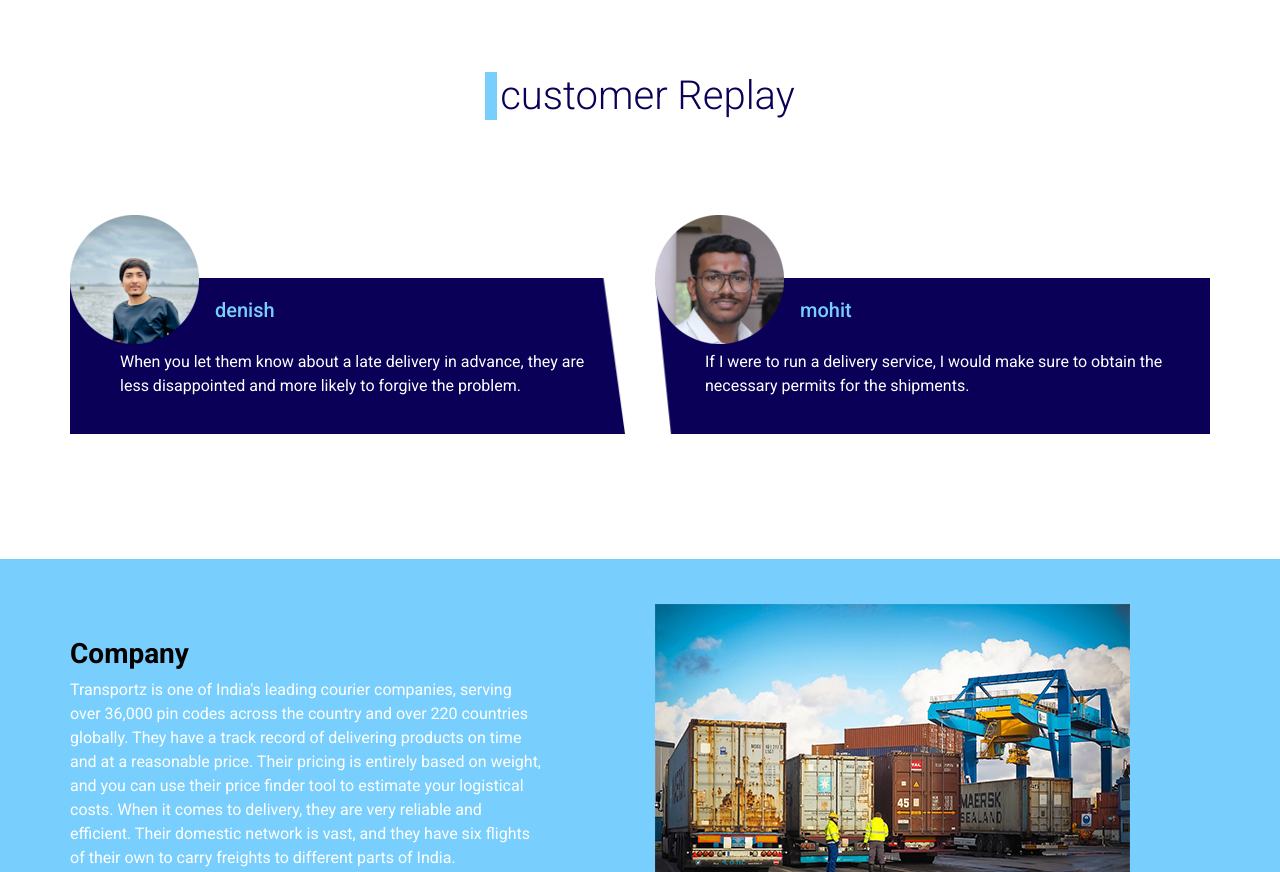
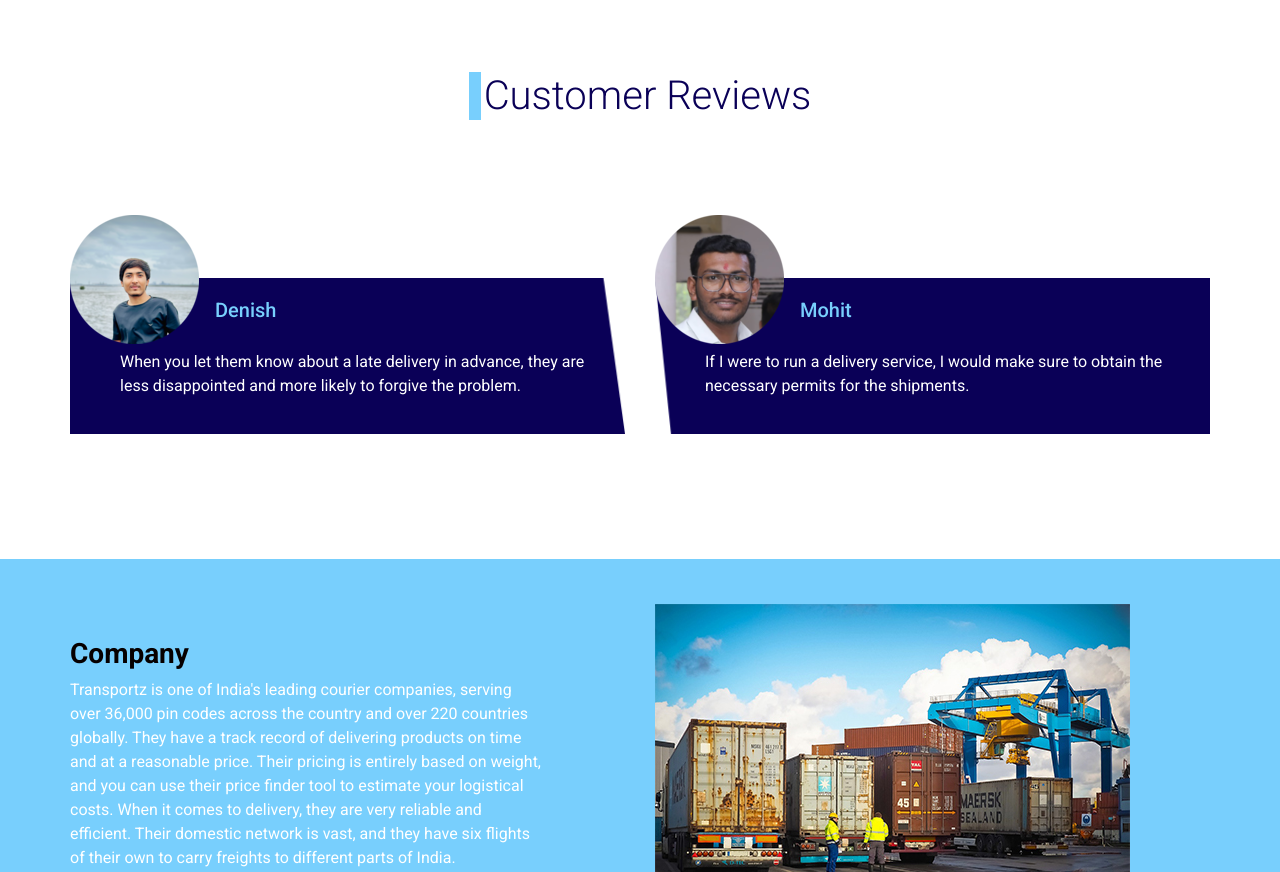
Before and after one commit to yvkukadiya1/Transportz.github.io, a plain HTML site: page index.html in a window 1280 px wide. Shown: the part 2554-3426 px from the top of the page. Drawn offline with nearby package versions, Linux system fonts and the light colour scheme; some packages are replaced by stand-ins of ours.

Commit message:
Update index.html

```diff
--- a/index.html
+++ b/index.html
@@ -398,7 +398,7 @@
   <section class="client_section layout_padding">
     <div class="d-flex justify-content-center">
       <h2 class="heading_style">
-        customer Replay
+        Customer Reviews
       </h2>
     </div>
     <div id="carouselExampleIndicator" class="carousel slide" data-ride="carousel">
@@ -413,7 +413,7 @@
                   </div>
                   <div class="client_detail">
                     <h5>
-                      denish
+                      Denish
                     </h5>
                     <p>
                       When you let them know about a late delivery in advance, they are less disappointed and more likely to forgive the problem.
@@ -428,7 +428,7 @@
                   </div>
                   <div class="client_detail">
                     <h5>
-                      mohit
+                      Mohit
                     </h5>
                     <p>
                       If I were to run a delivery service, I would make sure to obtain the necessary permits for the shipments.
```
